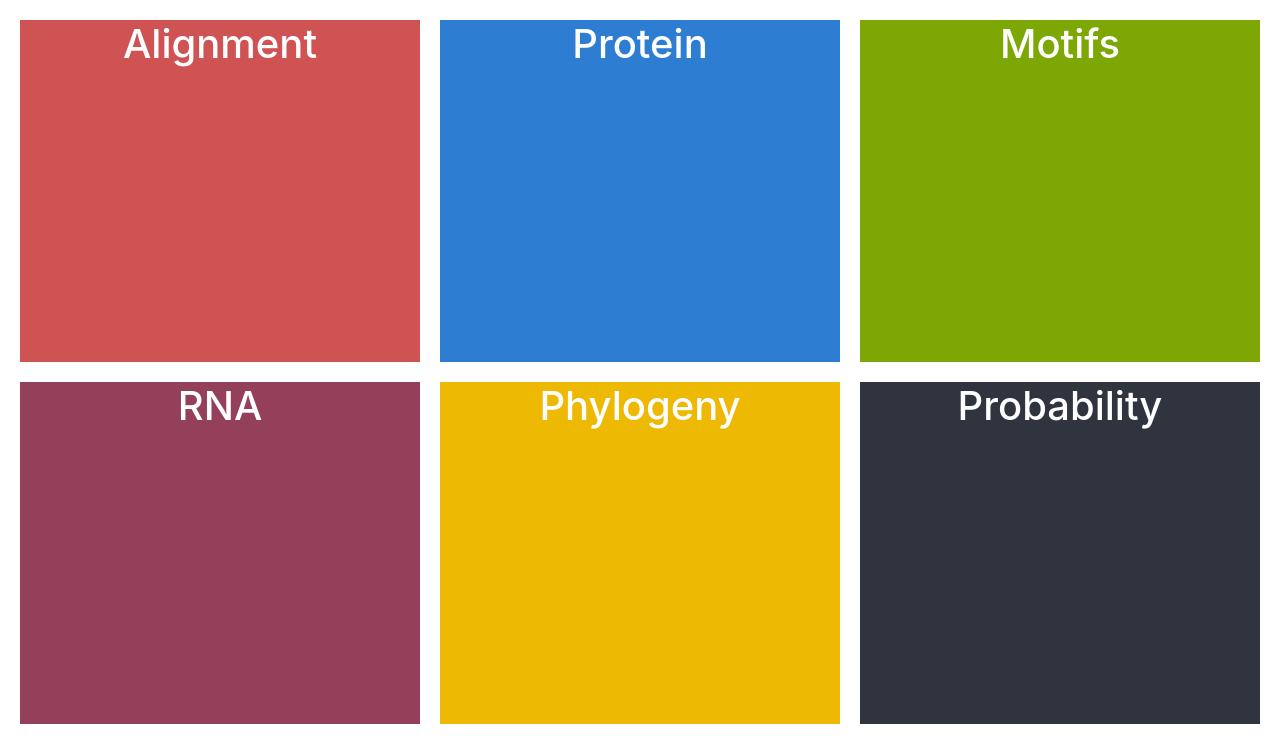
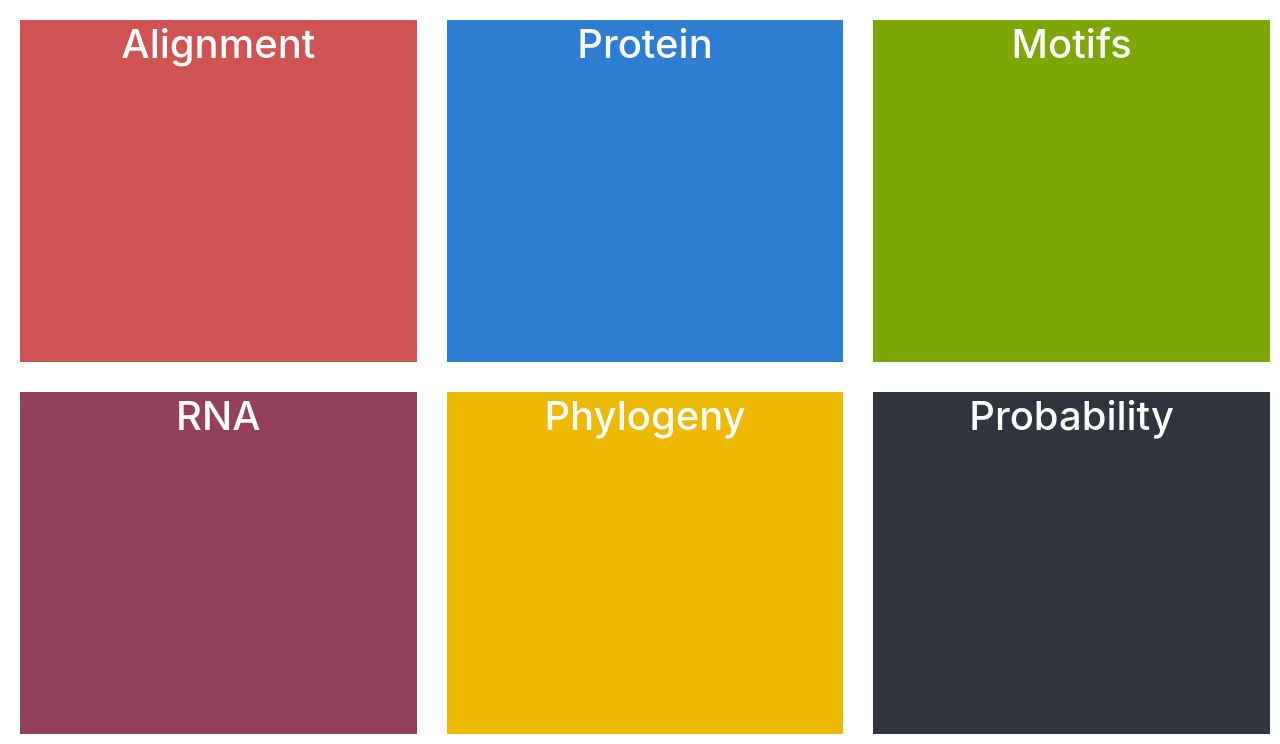
Before and after one commit to thyrgle/kelleybioinfo, a Flask app: page / in a window 1280 px wide. Shown: the part 56-800 px from the top of the page. Run offline with Flask 2, Linux system fonts and the light colour scheme; some libraries are stand-ins or nearby versions.

Commit message:
Simplified mainscreen css

```diff
--- a/app/static/style.css
+++ b/app/static/style.css
@@ -21,9 +21,8 @@ a, a:hover, a:active, a:visited {
   color: #fff;
 }
 
-#alignment-item {
+.main-screen > div {
   color: #fff;
-  background: #d05353;
   border: 2px;
   margin-left: 20px;
   margin-top: 20px;
@@ -31,54 +30,28 @@ a, a:hover, a:active, a:visited {
   margin-bottom: 10px;
 }
 
+#alignment-item {
+  background: #d05353;
+}
+
 #protein-item {
-  color: #fff;
   background: #2d7dd2;
-  border: 2px;
-  margin-left: 10px;
-  margin-top: 20px;
-  margin-right: 10px;
-  margin-bottom: 10px;
 }
 
 #motifs-item {
-  color: #fff;
   background: #7ca704;
-  border: 2px;
-  margin-left: 10px;
-  margin-top: 20px;
-  margin-right: 20px;
-  margin-bottom: 10px;
 }
 
 #rna-item {
-  color: #fff;
   background: #95405a;
-  border: 2px;
-  margin-left: 20px;
-  margin-top: 10px;
-  margin-right: 10px;
-  margin-bottom: 20px;
 }
 
 #phylogeny-item {
-  color: #fff;
   background: #eeb902;
-  border: 2px;
-  margin-left: 10px;
-  margin-top: 10px;
-  margin-right: 10px;
-  margin-bottom: 20px;
 }
 
 #probability-item {
-  color: #fff;
   background: #30343f;
-  border: 2px;
-  margin-left: 10px;
-  margin-top: 10px;
-  margin-right: 20px;
-  margin-bottom: 20px;
 }
 
 .container-fluid {
--- a/app/templates/main/main.html
+++ b/app/templates/main/main.html
@@ -1,7 +1,7 @@
 {% extends 'base.html' %}
 
 {% block content %}
-<div class="row align-items-center flex-grow-1">
+<div class="row align-items-center flex-grow-1 main-screen">
   <div class="col text-center align-self-stretch" id="alignment-item">
     <h1> <a href="problems/alignment.html"> Alignment </a> </h1>
   </div>
@@ -12,7 +12,7 @@
     <h1> <a href="problems/motifs.html"> Motifs </a> </h1>
   </div>
 </div>
-<div class="row align-items-center flex-grow-1">
+<div class="row align-items-center flex-grow-1 main-screen">
   <div class="col text-center align-self-stretch" id="rna-item">
     <h1> <a href="problems/rna.html"> RNA </a> </h1>
   </div>
```
